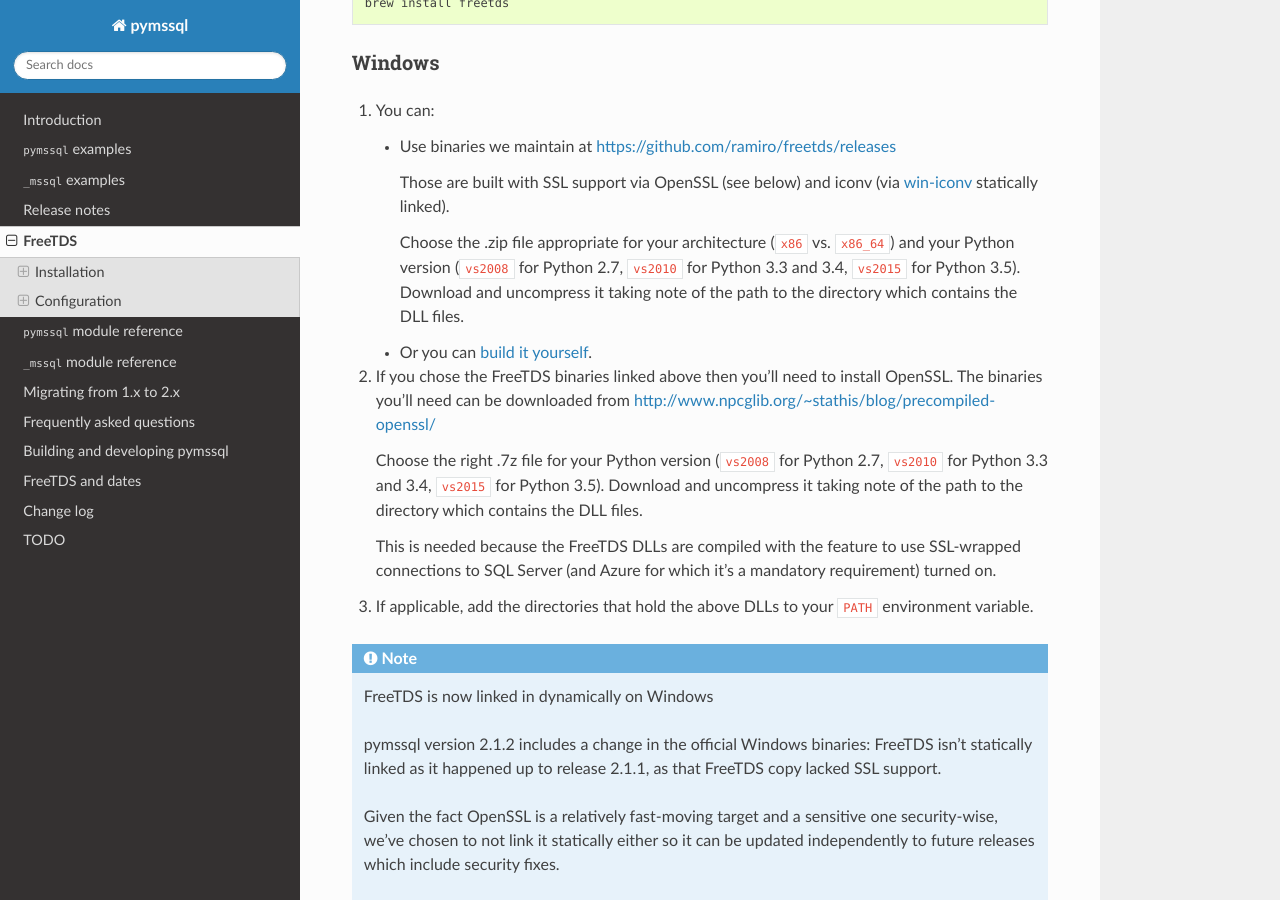
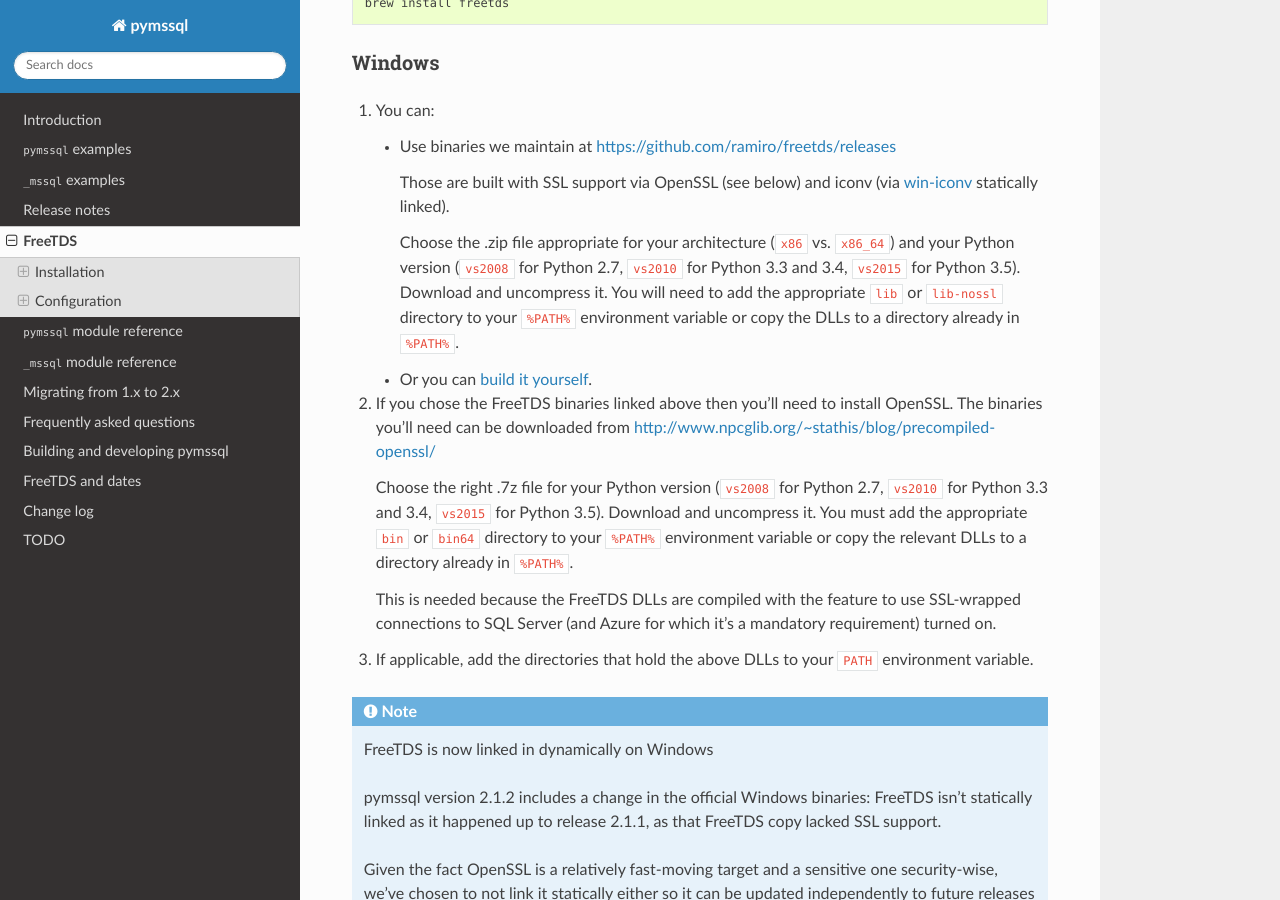
Before and after one commit to pymssql/pymssql, a Sphinx documentation site: the page built from docs/freetds.rst, in a window 1280 px wide and 900 px high, scrolled down 1093 px. Built offline with Sphinx 7.4.7 and the Read the Docs theme 2.0.0, drawn with Linux system fonts in a browser that asks for light colours.

Commit message:
attempt to clarify the DLL installation step in the documentation

```diff
--- a/docs/freetds.rst
+++ b/docs/freetds.rst
@@ -75,7 +75,9 @@
      Choose the .zip file appropriate for your architecture (``x86`` vs.
      ``x86_64``) and your Python version (``vs2008`` for Python 2.7, ``vs2010``
      for Python 3.3 and 3.4, ``vs2015`` for Python 3.5). Download and uncompress
-     it taking note of the path to the directory which contains the DLL files.
+     it. You will need to add the appropriate ``lib`` or ``lib-nossl`` directory
+     to your ``%PATH%`` environment variable or copy the DLLs to a directory
+     already in ``%PATH%``.
    * Or you can `build it yourself <http://www.freetds.org/userguide/build.htm>`_.
 
 #. If you chose the FreeTDS binaries linked above then you'll need to install
@@ -84,8 +86,9 @@
 
    Choose the right .7z file for your Python version (``vs2008`` for Python 2.7,
    ``vs2010`` for Python 3.3 and 3.4, ``vs2015`` for Python 3.5). Download and
-   uncompress it taking note of the path to the directory which contains the DLL
-   files.
+   uncompress it. You must add the appropriate ``bin`` or ``bin64`` directory to your
+   ``%PATH%`` environment variable or copy the relevant DLLs to a directory already
+   in ``%PATH%``.
 
    This is needed because the FreeTDS DLLs are compiled with the feature to use
    SSL-wrapped connections to SQL Server (and Azure for which it's a mandatory
```
